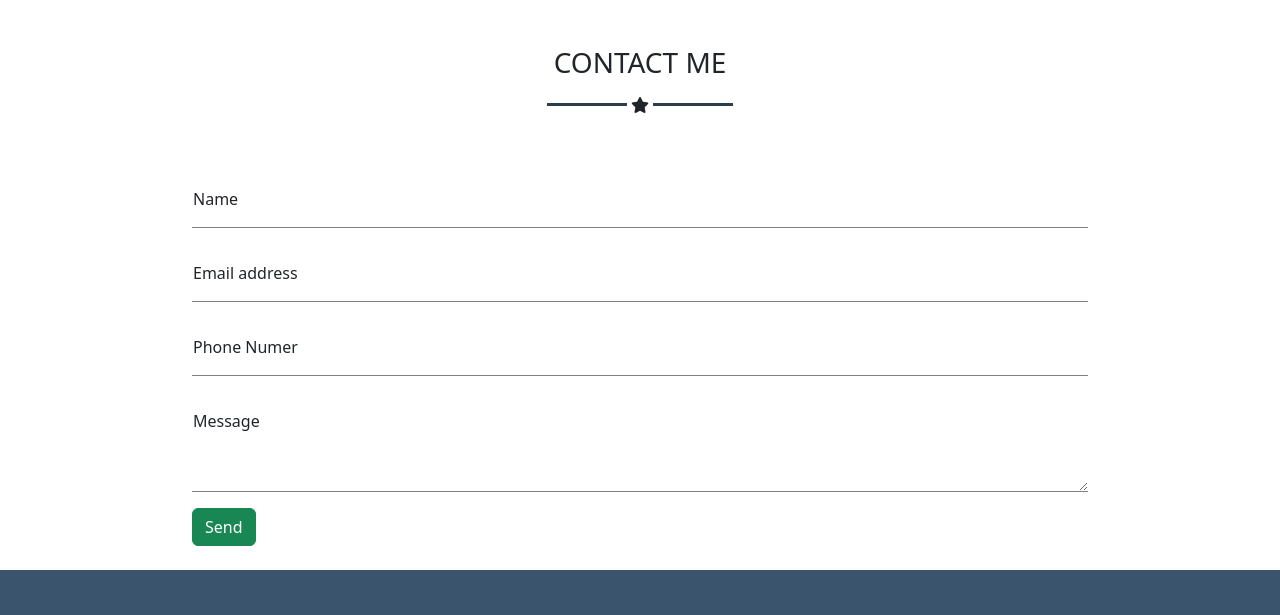
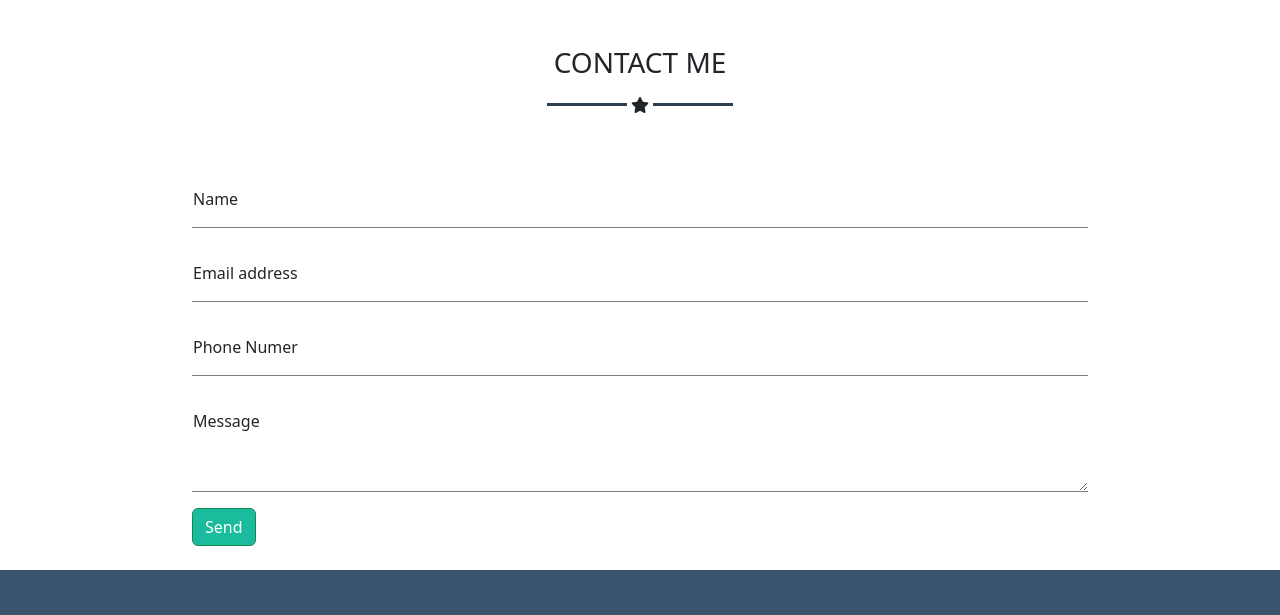
Before and after one commit to luishs0/html-css-bootstrap-freelancer, a plain HTML site: page index.html in a window 1280 px wide. Shown: the part 1545-2160 px from the top of the page. Drawn offline with nearby package versions, Linux system fonts and the light colour scheme.

Commit message:
ultimi detagli

```diff
--- a/css/style.css
+++ b/css/style.css
@@ -154,6 +154,10 @@ header ul li a {
 .form-floating>label {
     padding: 1rem 0;
 }
+
+.send {
+    background-color: #1abc9d;
+}
 /* /contact */
 /* /MAIN */
 
```
